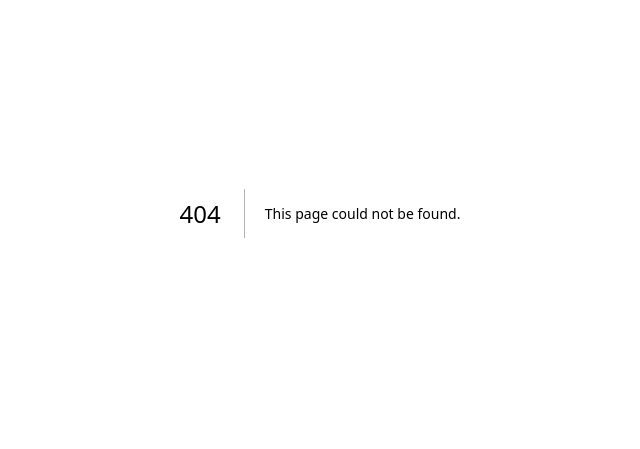
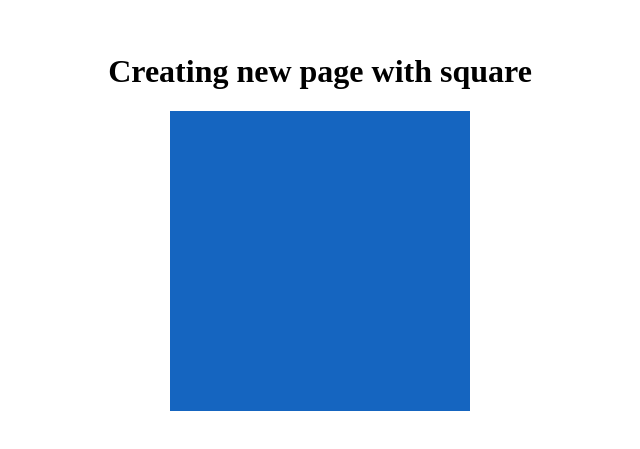
Before and after one commit to nahyoomi/lexy-interviews, a Next.js app: page /squares in a window 1280 px wide. Before the commit this address had no page. Shown: the part 187-636 px from the top of the page, without its empty margins (320-960 px from the left). Built offline with nearby package versions, Linux system fonts and the light colour scheme.

Commit message:
:sparkles:feat:create squares page and import Square component.

```diff
--- a/components/square.tsx
+++ b/components/square/Square.tsx
@@ -4,8 +4,6 @@ import React from "react";
 interface ISquare {
     color: string;
 }
-
-
 
 const Square: React.FC<ISquare> = ({ color }) => {
     return (
--- a/pages/interview.tsx
+++ b/pages/interview.tsx
@@ -6,7 +6,7 @@ import Modal from "@mui/material/Modal";
 import Typography from "@mui/material/Typography";
 import AccountCard from "@/components/accountCard/AccountCard";
 import { useState } from "react";
-import Square from "@/components/square";
+import Square from "@/components/square/Square";
 
 type IPlatform = "facebook" | "instagram" | "linkedin";
 
--- /dev/null
+++ b/pages/squares.tsx
@@ -0,0 +1,14 @@
+import React from "react";
+import Square from "@/components/square/Square";
+import styles from "@/styles/squares.module.css";
+
+const SquaresPage: React.FC = () => {
+    return (
+        <div className={styles["squares-main-container"]}>
+            <h1>Creating new page with square</h1>
+            <Square color="primary" />
+        </div>
+    );
+};
+
+export default SquaresPage;
--- /dev/null
+++ b/styles/squares.module.css
@@ -0,0 +1,7 @@
+.squares-main-container {
+    display: flex;
+    flex-direction: column;
+    justify-content: center;
+    align-items: center;
+    height: 100vh;
+}
```
